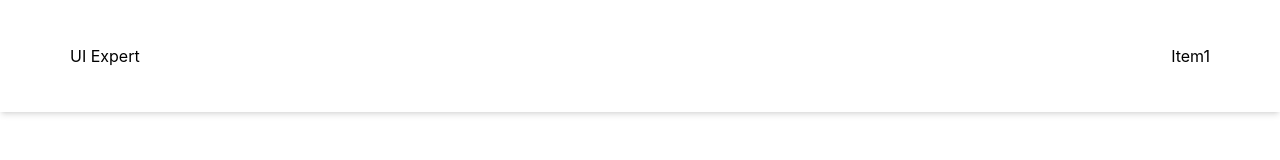
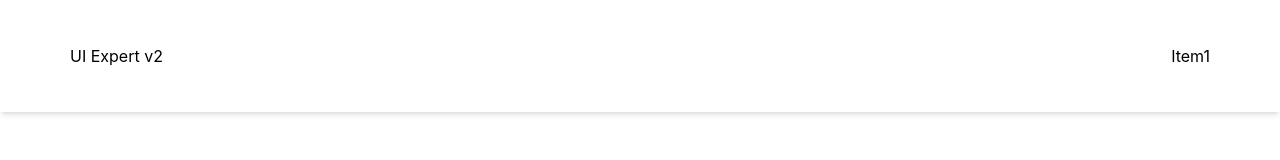
Before and after one commit to gustavocabraltv/yt-next-tailwind, a Next.js app: page / in a window 1280 px wide. Shown: the top 160 px of the page. Built offline with nearby package versions, Linux system fonts and the light colour scheme.

Commit message:
comments here

```diff
--- a/pages/components/Header.js
+++ b/pages/components/Header.js
@@ -5,7 +5,7 @@ const Header = () => {
     <div className=' sticky top-0 z-50 bg-white flex items-center p-2 lg:px-5 shadow-md w-screen justify-center '>
         <div className='flex h-24 max-w-[1140px] justify-between w-full items-center px-8 md:px-4 lg:px-0'>
             <div>
-            <h1>UI Expert</h1>
+            <h1>UI Expert v2</h1>
             </div>
             <div>
             <h1>Item1</h1>
```
